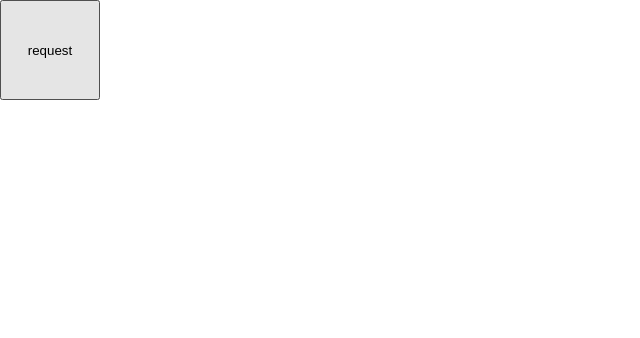
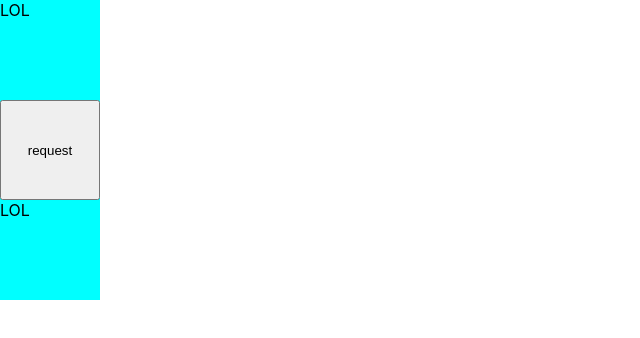
Before and after one commit to dimitrisafendras/web_crawler_fe, a React (Create React App) app: page / in a window 1280 px wide. Shown: the top 338 px of the page, without its empty margins (0-640 px from the left). Built offline with nearby package versions, Linux system fonts and the light colour scheme.

Commit message:
added prop types for react and styled components

```diff
--- a/package.json
+++ b/package.json
@@ -6,9 +6,11 @@
     "axios": "^0.18.0",
     "lodash-es": "^4.17.11",
     "node-sass": "^4.11.0",
+    "prop-types": "^15.7.2",
     "react": "^16.8.4",
     "react-dom": "^16.8.4",
-    "react-scripts": "2.1.5"
+    "react-scripts": "2.1.5",
+    "styled-components": "^4.1.3"
   },
   "scripts": {
     "start": "react-scripts start",
--- a/src/App.js
+++ b/src/App.js
@@ -2,6 +2,7 @@ import React, { Component } from 'react';
 import axios from 'axios';
 
 import './App.scss';
+import GridContainer from './library/gridContainer';
 
 class App extends Component {
     constructor(props){
@@ -20,9 +21,10 @@ class App extends Component {
         const data = this.state.data;
         return (
             <div className="App">
-                <header className="App-header">
-                </header>
-                <main>
+                <GridContainer id={'App-header'}>
+                    LOL
+                </GridContainer>
+                <GridContainer id={'App-main'}>
                     <button onClick={() => this.handleClick()}>
                         request
                     </button>
@@ -31,8 +33,10 @@ class App extends Component {
                             {`${i.name}`}
                         </div>
                     )}
-                </main>
-                <footer/>
+                </GridContainer>
+                <GridContainer id={'App-footer'}>
+                    LOL
+                </GridContainer>
             </div>
         );
     }
--- a/src/components/itemsList.js
+++ b/src/components/itemList/index.js
@@ -1,6 +1,6 @@
 import React from 'react';
 
-const ItemsList = () => {
+const ItemList = () => {
     return (
         <div>
 
@@ -8,4 +8,4 @@ const ItemsList = () => {
     );
 };
 
-export default ItemsList;
+export default ItemList;
--- /dev/null
+++ b/src/library/gridContainer/gridContainer.scss
@@ -0,0 +1,6 @@
+.GridContainer {
+  background-color: aqua;
+  display: grid;
+  height: 100px;
+  width: 100px;
+}
--- /dev/null
+++ b/src/library/gridContainer/index.js
@@ -0,0 +1,17 @@
+import React from 'react';
+import './gridContainer.scss';
+
+const GridContainer = (
+    {
+        id,
+        className,
+        children,
+    }) =>
+    <div
+        id={id}
+        className={`GridContainer ${className}`}
+    >
+        {children}
+    </div>;
+
+export default GridContainer;
```
Also changed, not shown: src/components/item/index.js (added), src/library/gridItem/index.js (added), src/library/gridItem/index.scss (added), src/library/index.js (added), 1 other file (tests, documents, lock files or other folders).
